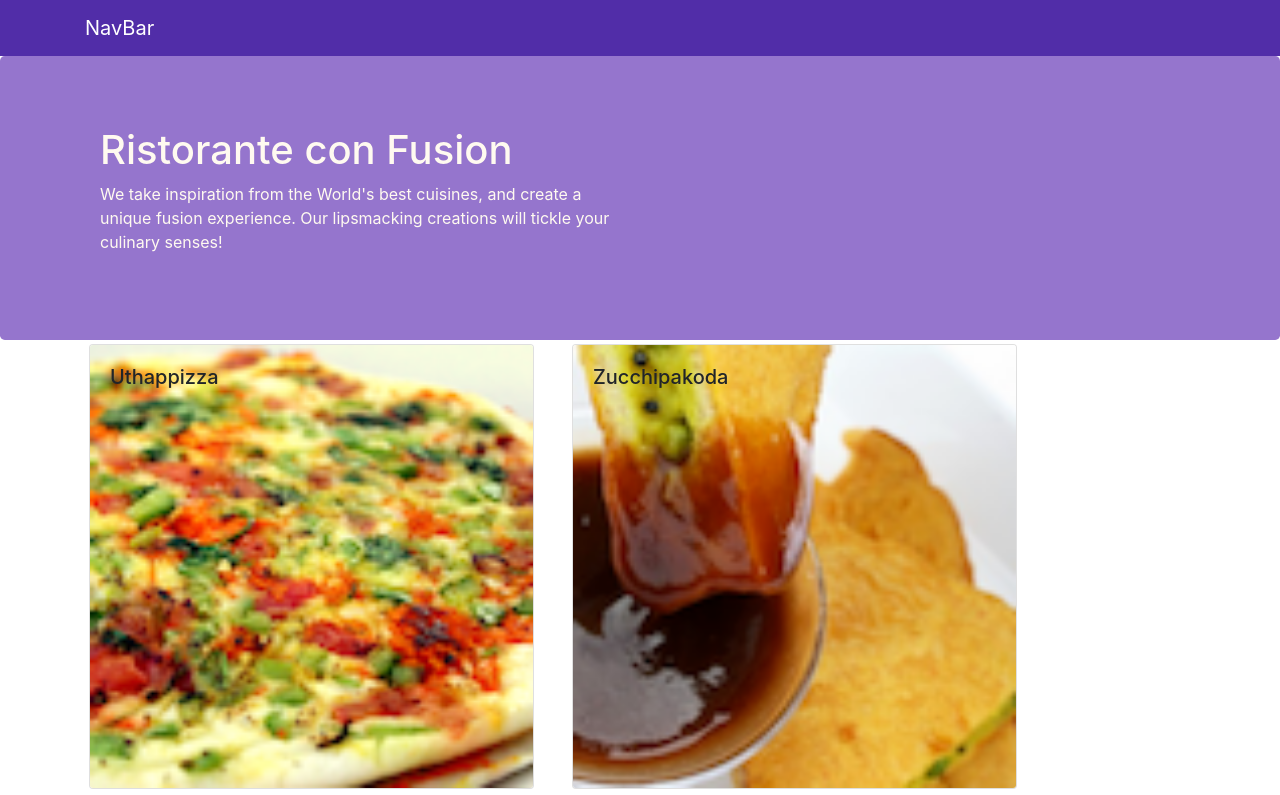
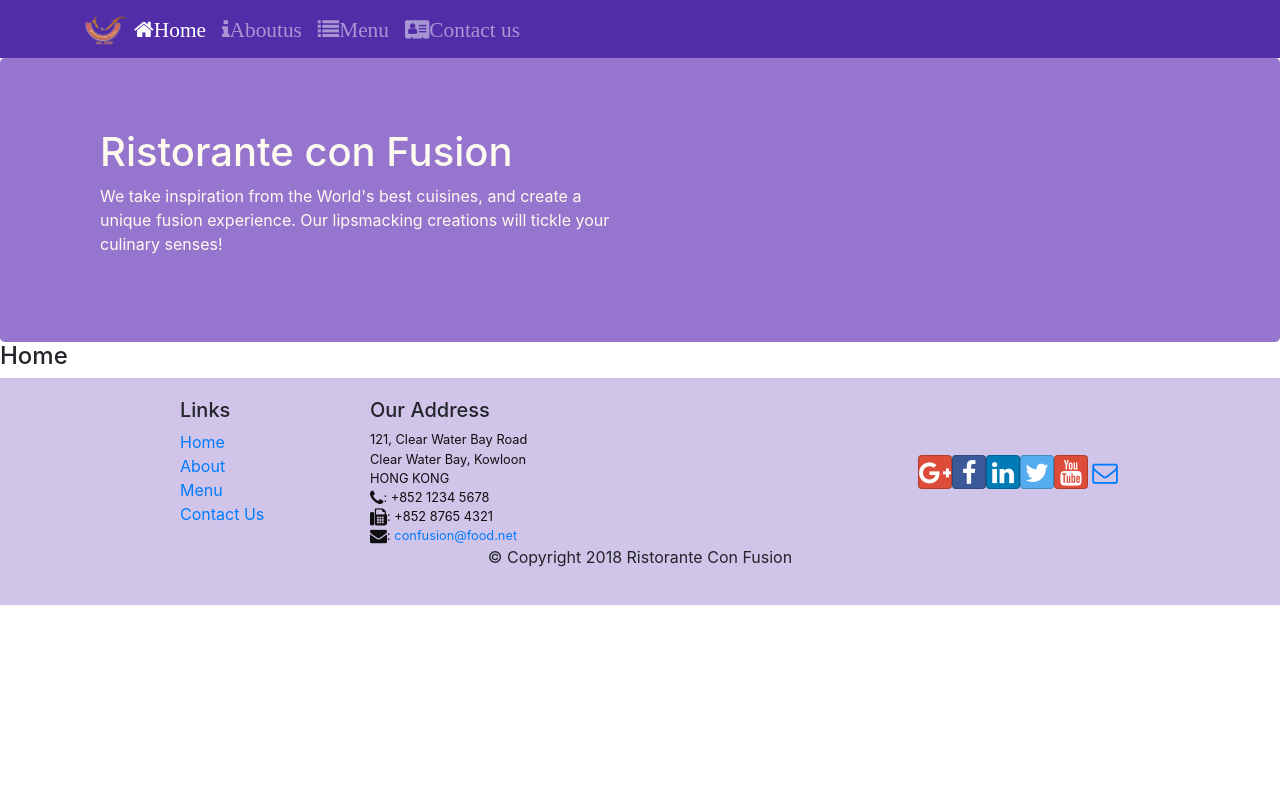
Before and after one commit to bhargavi092/Veggies, a React (Create React App) app: page /home in a window 1280 px wide. Shown: the top 795 px of the page. Built offline with nearby package versions, Linux system fonts and the light colour scheme.

Commit message:
React Router

```diff
--- a/package.json
+++ b/package.json
@@ -12,6 +12,7 @@
     "react": "^18.2.0",
     "react-dom": "^18.2.0",
     "react-popper": "^0.9.2",
+    "react-router-dom": "^4.2.2",
     "react-scripts": "5.0.1",
     "reactstrap": "^5.0.0",
     "web-vitals": "^2.1.4"
--- a/src/App.js
+++ b/src/App.js
@@ -3,14 +3,17 @@ import {Navbar, NavbarBrand} from 'reactstrap';
 import './App.css';
 import { Component } from 'react';
 import Main from './components/MainComponent';
+import {BrowserRouter } from 'react-router-dom';
 
 class App extends Component{
 
   render(){
     return (
-      <div className="App">
-        <Main/>
-      </div>
+     <BrowserRouter>
+            <div className="App">
+              <Main/>
+            </div>
+     </BrowserRouter>
     );
   }
 
--- a/src/components/FooterComponents.js
+++ b/src/components/FooterComponents.js
@@ -1,4 +1,5 @@
 import React from 'react'
+import { Link } from 'react-router-dom'
 
 function Footer() {
   return (
@@ -8,10 +9,10 @@ function Footer() {
             <div className="col-4 offset-1 col-sm-2">
                 <h5>Links</h5>
                 <ul className="list-unstyled">
-                    <li><a href="#">Home</a></li>
-                    <li><a href="#">About</a></li>
-                    <li><a href="#">Menu</a></li>
-                    <li><a href="contactus.html">Contact</a></li>
+                    <li><Link to='/home'>Home</Link></li>
+                    <li><Link to='/aboutus' >About</Link></li>
+                    <li><Link to="/menu">Menu</Link></li>
+                    <li><Link to="contactus">Contact Us</Link></li>
                 </ul>
             </div>
             <div className="col-7 col-sm-5">
--- a/src/components/HeaderComponent.js
+++ b/src/components/HeaderComponent.js
@@ -1,15 +1,56 @@
 import React, { Component } from 'react'
-import {Jumbotron, Navbar, NavbarBrand} from 'reactstrap';
+import {Jumbotron, Navbar, NavbarBrand,NavbarToggler,Collapse,NavItem,Nav} from 'reactstrap';
+import { NavLink } from 'react-router-dom';
 
  class Header extends Component {
+    constructor(props) {
+      super(props)
+
+      this.state = {
+         isNavOpen:false
+      }
+    }
+    toggleNav =()=>{
+        this.setState({
+            isNavOpen: !this.state.isNavOpen
+        })
+    }
+
   render() {
     return (
       <>
-            <Navbar dark >
-                <div className='container'>
-                    <NavbarBrand href="/">NavBar</NavbarBrand>
-                </div>
-            </Navbar>
+           <div>
+                <Navbar dark expand='md'>
+                    <div className='container'>
+                        <NavbarToggler onClick={this.toggleNav}/>
+                        <NavbarBrand className='mr-auto' href='/'><img src='assets/images/logo.png' height="30" width="41" alt='Ristorante Con Fusion' /></NavbarBrand>
+                        <Collapse isOpen={this.state.isNavOpen} navbar>
+                            <Nav navbar>
+                                    <NavItem>
+                                        <NavLink className='nav-link' to='/home'>
+                                            <span className='fa fa-home fa-lg'>Home</span>
+                                        </NavLink>
+                                    </NavItem>
+                                    <NavItem>
+                                        <NavLink className='nav-link' to='/aboutus'>
+                                            <span className='fa fa-info fa-lg'>Aboutus</span>
+                                        </NavLink>
+                                    </NavItem>
+                                    <NavItem>
+                                        <NavLink className='nav-link' to='/menu'>
+                                            <span className='fa fa-list fa-lg'>Menu</span>
+                                        </NavLink>
+                                    </NavItem>
+                                    <NavItem>
+                                        <NavLink className='nav-link' to='/contactus'>
+                                            <span className='fa fa-address-card fa-lg'>Contact us</span>
+                                        </NavLink>
+                                    </NavItem>
+                                </Nav>
+                       </Collapse>
+                    </div>
+                </Navbar>
+           </div>
             <Jumbotron>
                 <div className="container">
                     <div className="row row-header">
--- /dev/null
+++ b/src/components/HomeComponent.js
@@ -0,0 +1,13 @@
+import React from 'react'
+
+function Home(props) {
+  return (
+    <div className='continer'>
+        <h4>
+            Home
+        </h4>
+    </div>
+  );
+}
+
+export default Home
--- a/src/components/MainComponent.js
+++ b/src/components/MainComponent.js
@@ -6,6 +6,8 @@ import { DISHES } from '../shared/dishes';
 import DishDetail from './DishdetailComponent';
 import Header from './HeaderComponent';
 import Footer from './FooterComponents';
+import Home from './HomeComponent';
+import { Switch,Route,Redirect } from 'react-router-dom';
 
 class Main extends Component{
 
@@ -14,19 +16,30 @@ class Main extends Component{
 
     this.state={
       dishes: DISHES,
-      selectedDish:null
+    //   selectedDish:null
     };
   }
 
-  onDishSelect(dishId){
-    this.setState({selectedDish:dishId});
-}
+//   onDishSelect(dishId){
+//     this.setState({selectedDish:dishId});
+// }
   render(){
+    const HomePage = ()=>{
+        return(
+            <Home/>
+        )
+    }
     return (
       <div >
         <Header/>
-        <Menu dishes={this.state.dishes} onClick={ (dishId)=> this.onDishSelect(dishId)}/>
-        <DishDetail dish={this.state.dishes.filter((dish)=>dish.id === this.state.selectedDish)[0]} />
+        {/* <Menu dishes={this.state.dishes} onClick={ (dishId)=> this.onDishSelect(dishId)}/>
+        <DishDetail dish={this.state.dishes.filter((dish)=>dish.id === this.state.selectedDish)[0]} /> */}
+        <Switch>
+            <Route path='/home' component={HomePage}/>
+            <Route exact path='/menu' component={()=> <Menu dishes={this.state.dishes}/>} />
+            <Redirect to='/home' />
+        </Switch>
+
         <Footer/>
       </div>
     );
```
Also changed, not shown: 1 other file (tests, documents, lock files or other folders).
